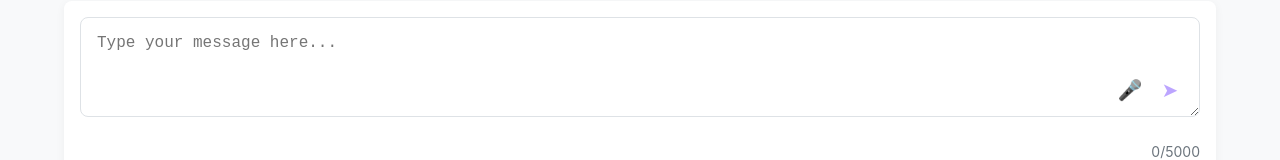
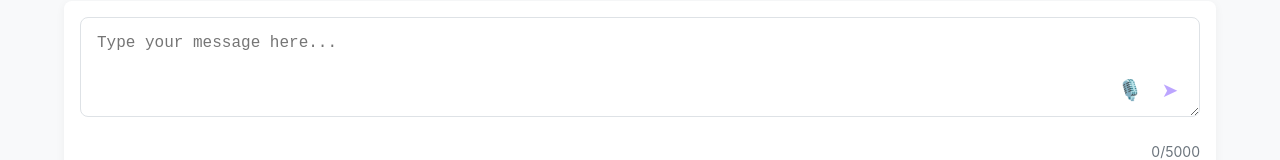
Before and after one commit to eniolatalabi/ai-text-processor-hng, a React (Create React App) app: page / in a window 1280 px wide. Shown: the part 568-728 px from the top of the page. Built offline with nearby package versions, Linux system fonts and the light colour scheme.

Commit message:
mic changed

```diff
--- a/src/App.js
+++ b/src/App.js
@@ -634,7 +634,7 @@ const App = () => {
                 onClick={toggleSpeechToText}
                 title={isListening ? "Stop listening" : "Start speech-to-text"}
               >
-                {isListening ? '🔴' : '🎤'}
+                {isListening ? '🔴' : '🎙️'}
               </button>
               <button
                 className="send-button"
```
